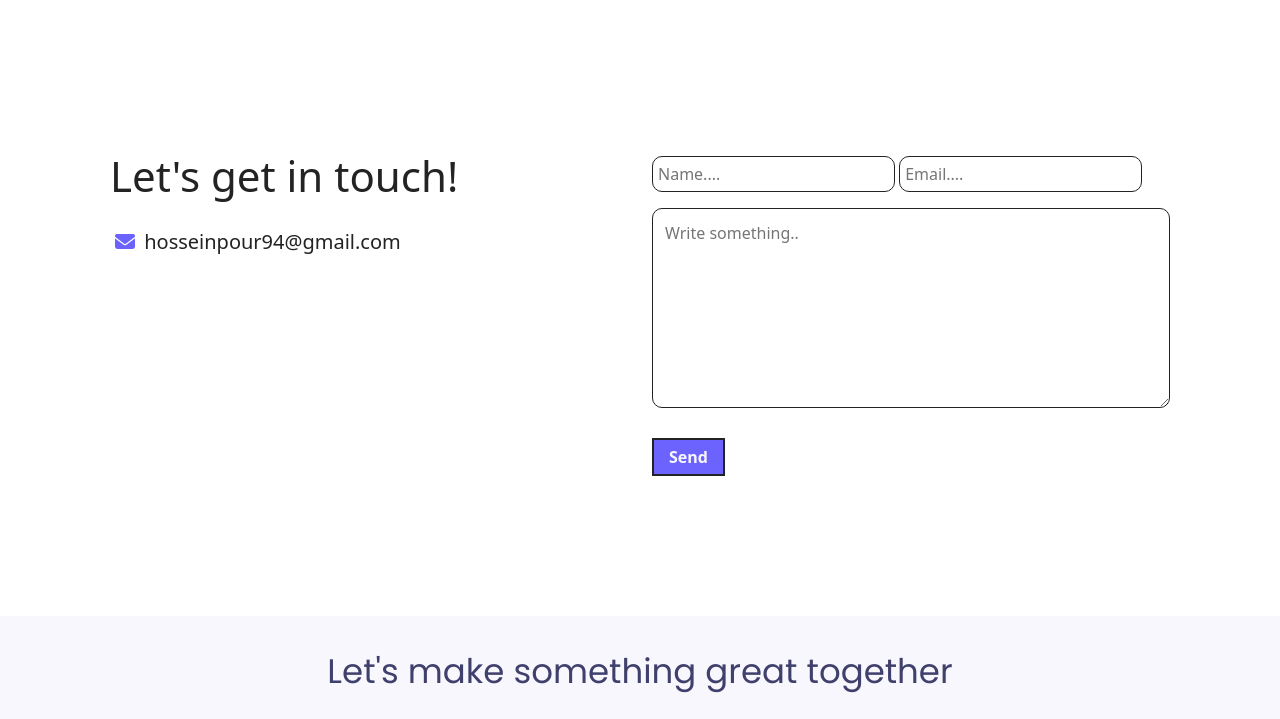
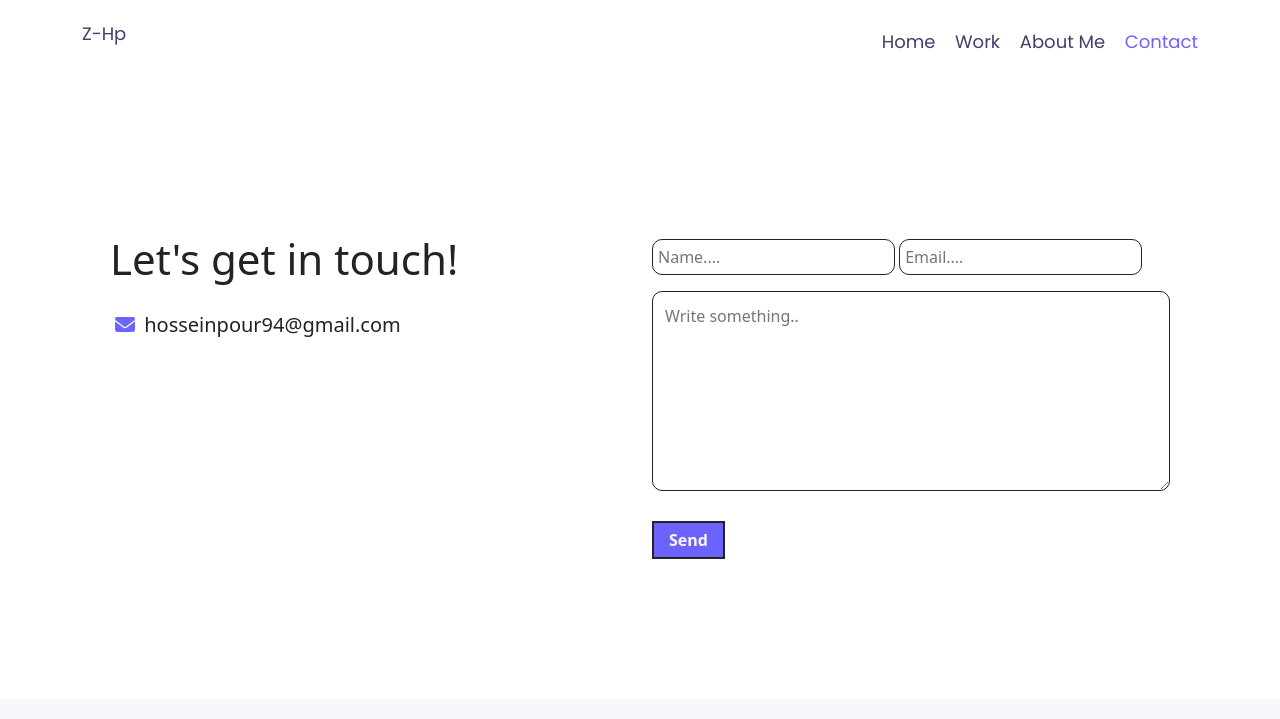
Before and after one commit to Z-Hp/my-portfolio, a plain HTML site: page contactme.html in a window 1280 px wide. Shown: the top 719 px of the page. Drawn offline with nearby package versions, Linux system fonts and the light colour scheme.

Commit message:
Created Another header

```diff
--- a/contactme.html
+++ b/contactme.html
@@ -30,7 +30,27 @@
     <title>Contact page</title>
   </head>
   <body>
-
+    <header>
+      <div class="container">
+      <nav class="d-flex justify-content-between">
+        <a href="/">Z-Hp</a>
+        <ul>
+          <li>
+            <a href="/">Home</a>
+          </li>
+          <li>
+            <a href="/mywork.html">Work</a>
+          </li>
+          <li>
+          <a href="/aboutme.html">About Me</a>
+          </li>
+          <li class="active">
+            <a href="/contactme.html">Contact</a>
+          </li>
+        </ul>
+        </div>
+      </nav>
+    </header>
     <main>
       <div class="container contact-container">
         <div class="row">
--- a/styles.css
+++ b/styles.css
@@ -11,7 +11,7 @@
 /* HEADER */
 /* *************************************************** */
 
-nav {
+/* nav {
   padding: 20px 0px;
   background-color: white;
 }
@@ -24,6 +24,36 @@ nav {
 }
 .navbar-contact {
   background-color: var(--secondary-color);
+} */
+
+/* *************************************************** */
+/* HEADER */
+/* *************************************************** */
+nav {
+  padding: 20px 0;
+  font-size: 18px;
+}
+nav a {
+  text-decoration: none;
+  color: var(--muted-color);
+  font-family: var(--context-font-family);
+
+  transition: all 150ms ease-in-out;
+}
+
+nav ul {
+  padding: 0;
+  margin: 0;
+}
+nav li {
+  display: inline;
+  list-style: none;
+  margin-left: 15px;
+  line-height: 42px;
+}
+nav li.active a,
+nav li a:hover {
+  color: var(--secondary-color);
 }
 
 /* *************************************************** */
```
Also changed, not shown: index.html (+5 -2 lines).
